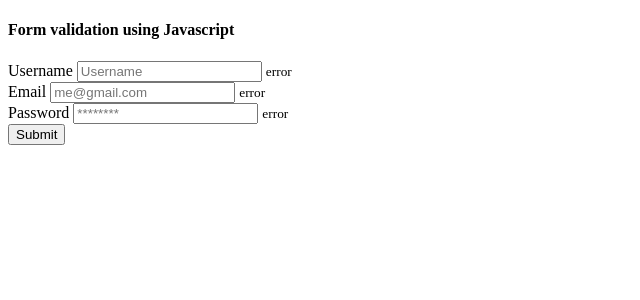
After one commit to Jean-pierre14/phpdisplay, a PHP site: page /validation.html in a window 1280 px wide. The commit adds this page. Shown: the top 300 px of the page, without its empty margins (0-640 px from the left). Run offline with PHP 8.4, Linux system fonts and the light colour scheme.

Commit message:
Form validation using javascript native

```diff
--- /dev/null
+++ b/public/js/script.js
@@ -0,0 +1,9 @@
+const form = document.getElementById('form')
+const username = document.getElementById('username')
+const email = document.getElementById('email')
+const pass = document.getElementById('pass')
+
+form.addEventListener('submit', function (e) {
+    e.preventDefault()
+
+})
--- /dev/null
+++ b/validation.html
@@ -0,0 +1,32 @@
+<!DOCTYPE html>
+<html lang="en">
+<head>
+    <meta charset="UTF-8">
+    <meta name="viewport" content="width=device-width, initial-scale=1.0">
+    <title>Validation</title>
+</head>
+<body>
+    <div class="content">
+        <h4>Form validation using Javascript</h4>
+        <form id="form" action="" method="post">
+            <div class="group">
+                <label for="username">Username</label>
+                <input type="text" name="username" id="username" placeholder="Username" class="input">
+                <small>error</small>
+            </div>
+            <div class="group">
+                <label for="email">Email</label>
+                <input type="email" name="email" id="email" placeholder="me@gmail.com" class="input">
+                <small>error</small>
+            </div>
+            <div class="group">
+                <label for="pass">Password</label>
+                <input type="password" name="pass" id="pass" placeholder="********" class="input">
+                <small>error</small>
+            </div>
+            <button>Submit</button>
+        </form>
+    </div>
+    <script src="./public/js/script.js"></script>
+</body>
+</html>
```
Also changed, not shown: validation.php (+14 -0 lines).
